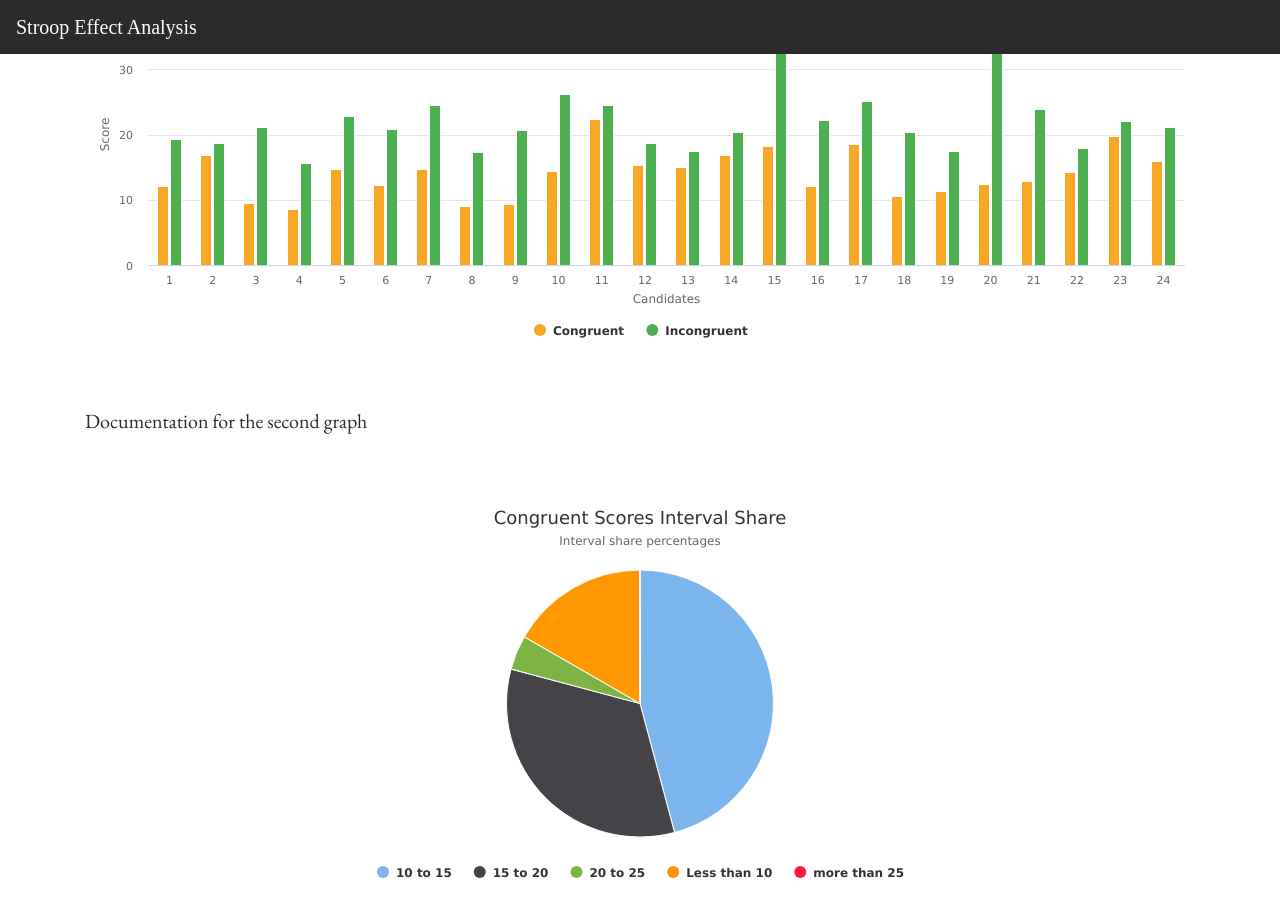
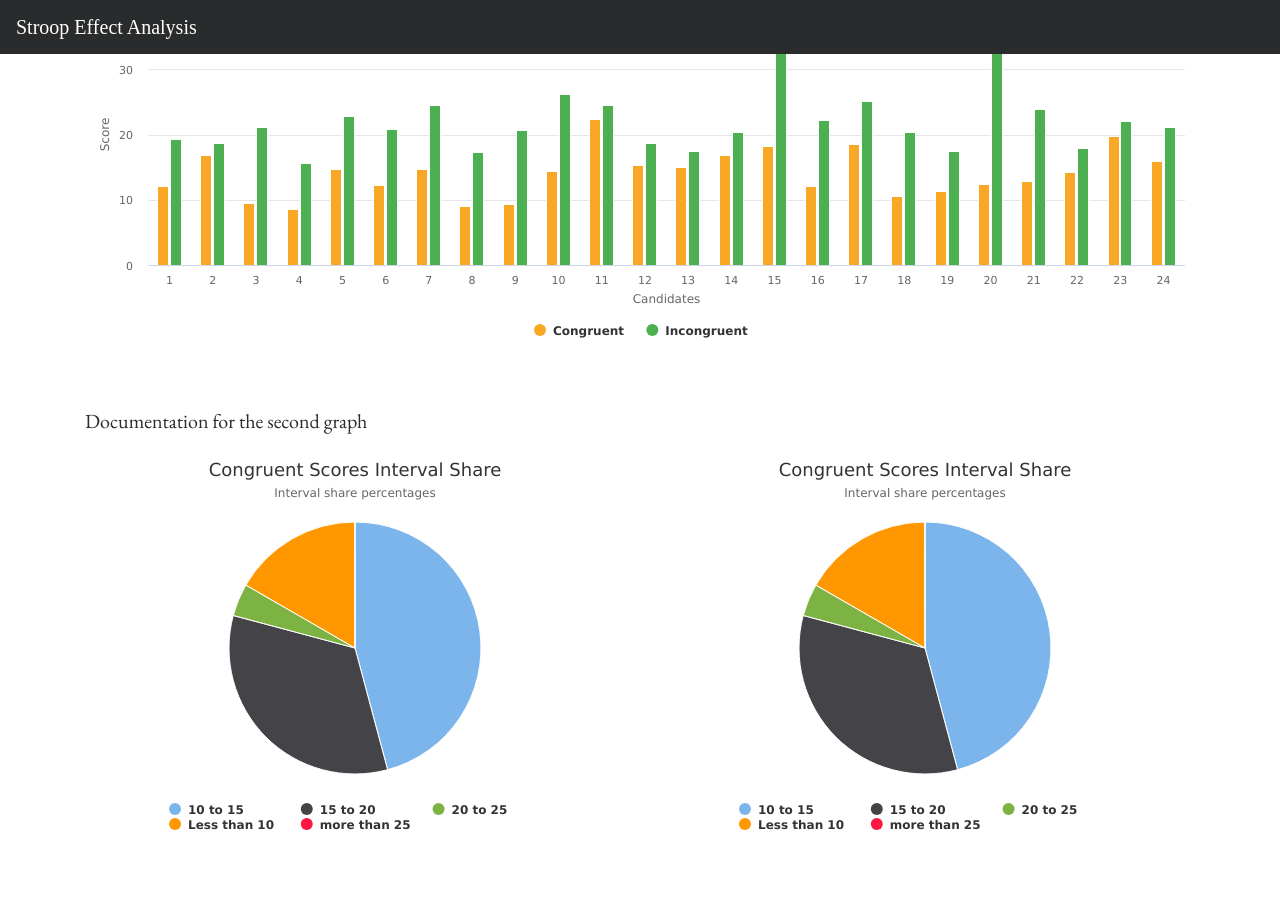
Before and after one commit to MayukhSobo/stroop_effect, a Jekyll site: the page built from visualisation.html, in a window 1280 px wide and 900 px high, scrolled down 525 px. Built offline with Jekyll 4.4.1, drawn with Linux system fonts in a browser that asks for light colours; nearby versions of some CDN libraries; some web fonts are replaced; after the commit the page ends 1377 px from its top, so only the background shows below that.

Commit message:
Added the second pi chart in visualisations

```diff
--- a/_includes/pi_chart.html
+++ b/_includes/pi_chart.html
@@ -1,5 +1,10 @@
 <script type="text/javascript">
 $(function () {
-    Highcharts.chart('pi_chart', {"chart":{"type":"pie","polar":false,"inverted":false},"plotOptions":{"pie":{"allowPointSelect":true,"cursor":true,"showInLegend":true,"dataLabels":{"enabled":false}},"series":{"animation":true,"dataLabels":{"enabled":false}}},"title":{"text":"Congruent Scores Interval Share"},"subtitle":{"text":"Interval share percentages"},"exporting":{"enabled":false,"scale":2},"yAxis":[{}],"xAxis":[{"type":"linear","labels":{"format":"{value}"},"opposite":false,"reversed":false}],"series":[{"data":[["10 to 15",11],["15 to 20",8],["20 to 25",1],["Less than 10",4],["more than 25",0]],"name":"Percentage","turboThreshold":0,"marker":{"symbol":"diamond"}}],"legend":{"layout":"horizontal"},"colors":["#7cb5ec","#434348","#7cb342","#ff9800","#ff1744","#f15c80","#e4d354","#2b908f","#f45b5b","#91e8e1"],"tooltip":{"enabled":true},"credits":{"enabled":false}});
+    Highcharts.chart('pi_chart1', {"chart":{"type":"pie","polar":false,"inverted":false},"plotOptions":{"pie":{"allowPointSelect":true,"cursor":true,"showInLegend":true,"dataLabels":{"enabled":false}},"series":{"animation":true,"dataLabels":{"enabled":false}}},"title":{"text":"Congruent Scores Interval Share"},"subtitle":{"text":"Interval share percentages"},"exporting":{"enabled":false,"scale":2},"yAxis":[{}],"xAxis":[{"type":"linear","labels":{"format":"{value}"},"opposite":false,"reversed":false}],"series":[{"data":[["10 to 15",11],["15 to 20",8],["20 to 25",1],["Less than 10",4],["more than 25",0]],"name":"Percentage","turboThreshold":0,"marker":{"symbol":"diamond"}}],"legend":{"layout":"horizontal"},"colors":["#7cb5ec","#434348","#7cb342","#ff9800","#ff1744","#f15c80","#e4d354","#2b908f","#f45b5b","#91e8e1"],"tooltip":{"enabled":true},"credits":{"enabled":false}});
 });
-		</script>
+
+$(function () {
+    Highcharts.chart('pi_chart2', {"chart":{"type":"pie","polar":false,"inverted":false},"plotOptions":{"pie":{"allowPointSelect":true,"cursor":true,"showInLegend":true,"dataLabels":{"enabled":false}},"series":{"animation":true,"dataLabels":{"enabled":false}}},"title":{"text":"Congruent Scores Interval Share"},"subtitle":{"text":"Interval share percentages"},"exporting":{"enabled":false,"scale":2},"yAxis":[{}],"xAxis":[{"type":"linear","labels":{"format":"{value}"},"opposite":false,"reversed":false}],"series":[{"data":[["10 to 15",11],["15 to 20",8],["20 to 25",1],["Less than 10",4],["more than 25",0]],"name":"Percentage","turboThreshold":0,"marker":{"symbol":"diamond"}}],"legend":{"layout":"horizontal"},"colors":["#7cb5ec","#434348","#7cb342","#ff9800","#ff1744","#f15c80","#e4d354","#2b908f","#f45b5b","#91e8e1"],"tooltip":{"enabled":true},"credits":{"enabled":false}});
+});
+
+</script>
--- a/visualisation.html
+++ b/visualisation.html
@@ -30,7 +30,7 @@ layout: default
 				<div id="bar_score"></div>
 			</div>
 		</div>
-		<!---########## About Graph 2 ############### -->
+		<!---########## About Graph 2 and 3 ############### -->
     <div class="row">
 			<div class="col">
 				<div class="wow zoomIn">
@@ -40,9 +40,13 @@ layout: default
 		</div>
     <!---########## Graph 2 ############### -->
 		<div class="row">
-			<div class="col">
+			<div class="col-6">
     	  {% include pi_chart.html %}
-				<div id="pi_chart"></div>
+				<div id="pi_chart1"></div>
+			</div>
+			<div class="col-6">
+				{% include pi_chart.html %}
+				<div id="pi_chart2"></div>
 			</div>
 		</div>
 </div>
```
